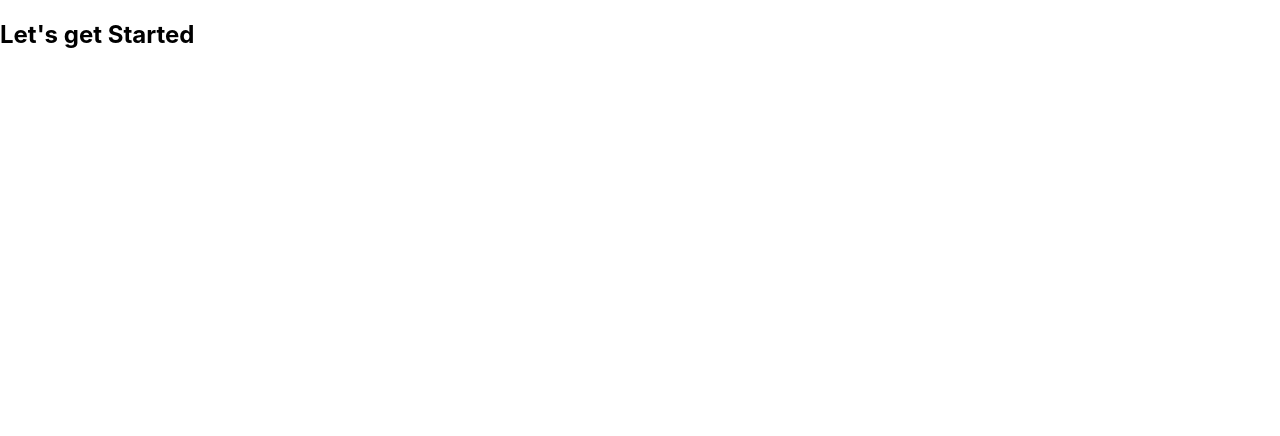
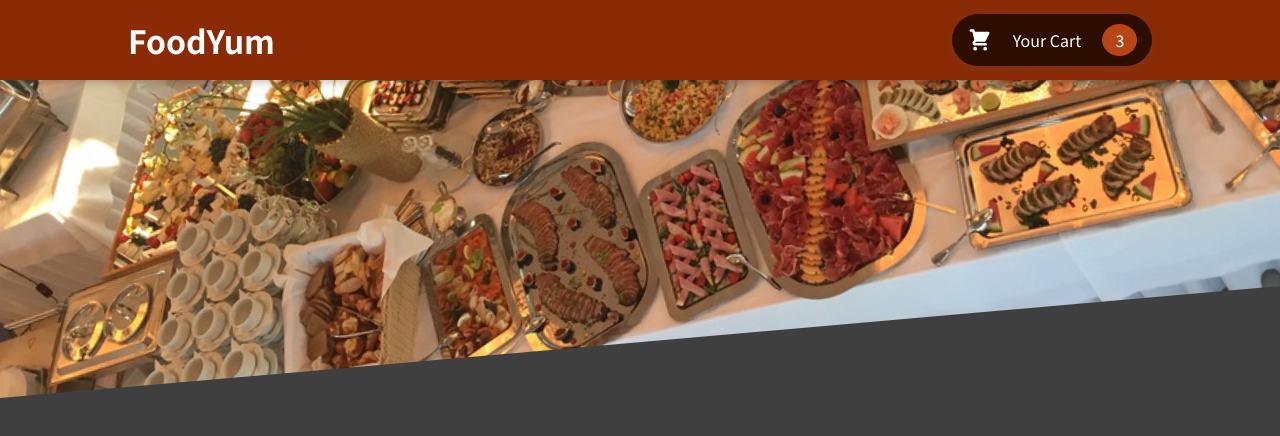
Before and after one commit to AyushVerma150/yummy-food-app, a React (Create React App) app: page / in a window 1280 px wide. Shown: the top 436 px of the page. Built offline with nearby package versions, Linux system fonts and the light colour scheme.

Commit message:
Home Layout Changes: 1. Added Header 2. Added Home Page Layout Image

```diff
--- a/src/App.js
+++ b/src/App.js
@@ -1,7 +1,8 @@
+import Header from "./Components/Layout/Header/Header";
 function App() {
   return (
     <div>
-      <h2>Let's get Started</h2>
+      <Header />
     </div>
   );
 }
--- /dev/null
+++ b/src/Components/Cart/CartIcon.jsx
@@ -0,0 +1,14 @@
+const CartIcon = () => {
+  return (
+    <svg
+      xmlns="http://www.w3.org/2000/svg"
+      viewBox="0 0 20 20"
+      fill="currentColor"
+      style={{ height: "25px" }}
+    >
+      <path d="M3 1a1 1 0 000 2h1.22l.305 1.222a.997.997 0 00.01.042l1.358 5.43-.893.892C3.74 11.846 4.632 14 6.414 14H15a1 1 0 000-2H6.414l1-1H14a1 1 0 00.894-.553l3-6A1 1 0 0017 3H6.28l-.31-1.243A1 1 0 005 1H3zM16 16.5a1.5 1.5 0 11-3 0 1.5 1.5 0 013 0zM6.5 18a1.5 1.5 0 100-3 1.5 1.5 0 000 3z" />
+    </svg>
+  );
+};
+
+export default CartIcon;
--- /dev/null
+++ b/src/Components/Layout/Header/Header.jsx
@@ -0,0 +1,19 @@
+import mealsImg from "../../../Assets/meals.jpg";
+import classes from "./Header.module.css";
+import HeaderButton from "./HeaderButton";
+
+const Header = ({}) => {
+  return (
+    <>
+      <header className={classes.header}>
+        <h1>FoodYum</h1>
+        <HeaderButton className={classes.bump} />
+      </header>
+      <div className={classes["main-image"]}>
+        <img src={mealsImg} alt={"A Table full of food!"} />
+      </div>
+    </>
+  );
+};
+
+export default Header;
--- /dev/null
+++ b/src/Components/Layout/Header/Header.module.css
@@ -0,0 +1,95 @@
+.header{
+  position: fixed;
+  top: 0;
+  left: 0;
+  width: 100%;
+  height: 5rem;
+  background-color: #8a2b06;
+  color: white;
+  display: flex;
+  justify-content: space-between;
+  align-items: center;
+  padding: 0 10%;
+  box-shadow: 0 2px 8px rgba(0, 0, 0, 0.25);
+  z-index: 10;
+}
+
+
+.main-image {
+  width: 100%;
+  height: 25rem;
+  z-index: 0;
+  overflow: hidden;
+}
+
+.main-image img {
+  width: 110%;
+  height: 100%;
+  object-fit: cover;
+  transform: rotateZ(-5deg) translateY(-4rem) translateX(-1rem);
+}
+
+.header-button:hover{
+  background-color: #391201;
+  opacity: 0.9;
+}
+
+.header-button:active {
+  background-color: #2c0d00;
+}
+
+
+.header-button{
+  display: flex;
+  justify-content: space-around;
+  align-items: center;
+  grid-gap: 0.75rem;
+  background-color: #2c0d00;
+  border-radius: 3rem;
+  padding: 10px 10px;
+  text-align: center;
+  width: 200px;
+  box-shadow: rgba(99, 99, 99, 0.2) 0px 2px 8px 0px;
+  z-index: 100;
+}
+
+.cart-icon{
+  height:15px;
+}
+
+.cart-count{
+  background-color: #b94517;
+  border-radius: 50%;
+  padding: 4px 4px;
+  width: 35px;
+}
+
+.header-button:hover .cart-count{
+  background-color: #a5380d;
+}
+.header-button:active .cart-count {
+  background-color: #92320c;
+}
+
+
+.bump {
+  animation: bump 300ms ease-out;
+}
+
+@keyframes bump {
+  0% {
+    transform: scale(1);
+  }
+  10% {
+    transform: scale(0.9);
+  }
+  30% {
+    transform: scale(1.1);
+  }
+  50% {
+    transform: scale(1.15);
+  }
+  100% {
+    transform: scale(1);
+  }
+}
--- /dev/null
+++ b/src/Components/Layout/Header/HeaderButton.jsx
@@ -0,0 +1,14 @@
+import CartIcon from "../../Cart/CartIcon";
+import classes from "./Header.module.css";
+
+const HeaderButton = () => {
+  return (
+    <div className={classes["header-button"]}>
+      <CartIcon className={classes["cart-icon"]} />
+      <span>Your Cart</span>
+      <span className={classes["cart-count"]}>3</span>
+    </div>
+  );
+};
+
+export default HeaderButton;
--- a/src/index.css
+++ b/src/index.css
@@ -1,13 +1,14 @@
+@import url('https://fonts.googleapis.com/css2?family=Noto+Sans+JP:wght@400;700&display=swap');
+
+* {
+  box-sizing: border-box;
+}
+
+html {
+  font-family: 'Noto Sans JP', sans-serif;
+}
+
 body {
   margin: 0;
-  font-family: -apple-system, BlinkMacSystemFont, 'Segoe UI', 'Roboto', 'Oxygen',
-    'Ubuntu', 'Cantarell', 'Fira Sans', 'Droid Sans', 'Helvetica Neue',
-    sans-serif;
-  -webkit-font-smoothing: antialiased;
-  -moz-osx-font-smoothing: grayscale;
+  background-color: #3f3f3f;
 }
-
-code {
-  font-family: source-code-pro, Menlo, Monaco, Consolas, 'Courier New',
-    monospace;
-}
```
Also changed, not shown: src/Assets/meals.jpg (added), src/Components/Cart/Cart.jsx (added), src/Components/Cart/Cart.module.css (added), src/Components/Meals/index.jsx (added), src/Components/UI/index.jsx (added).
